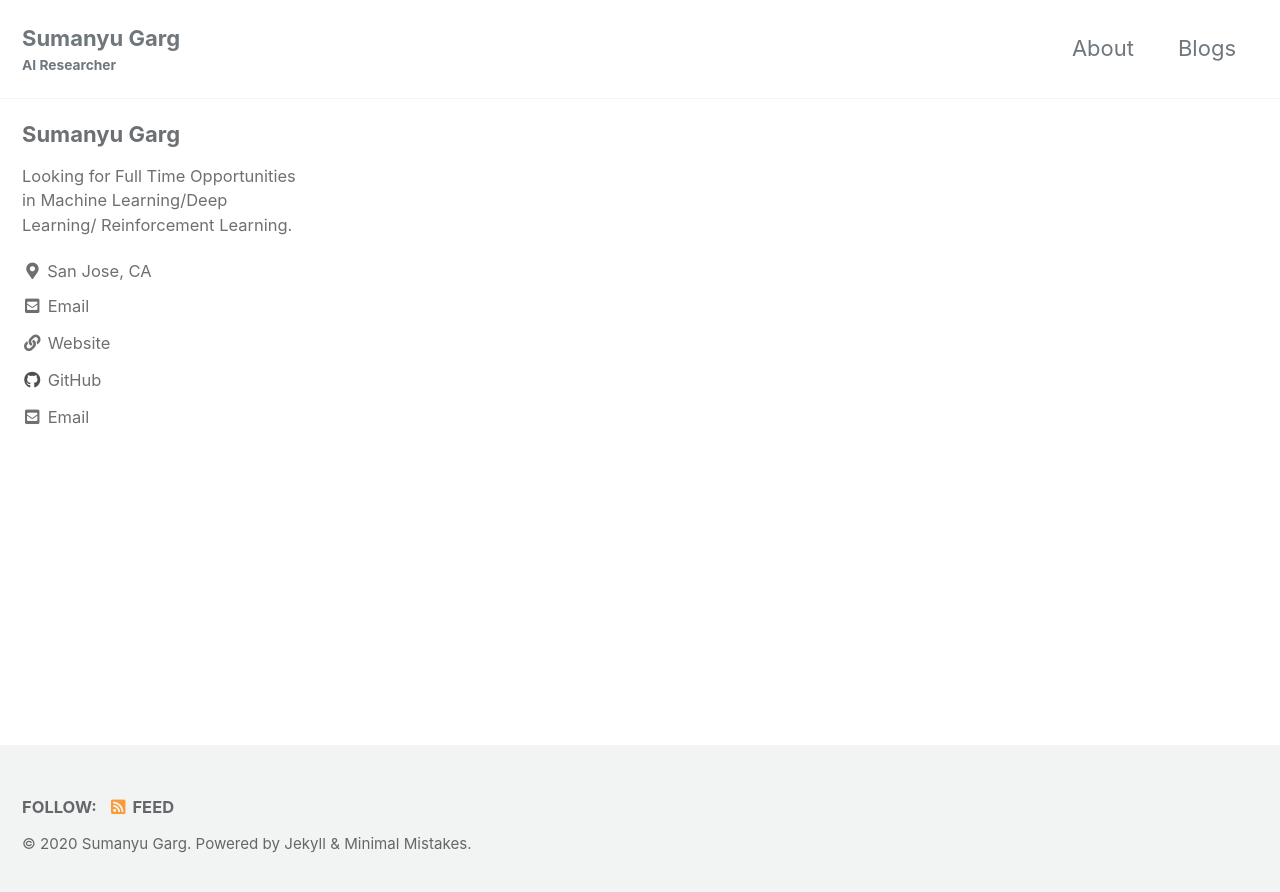
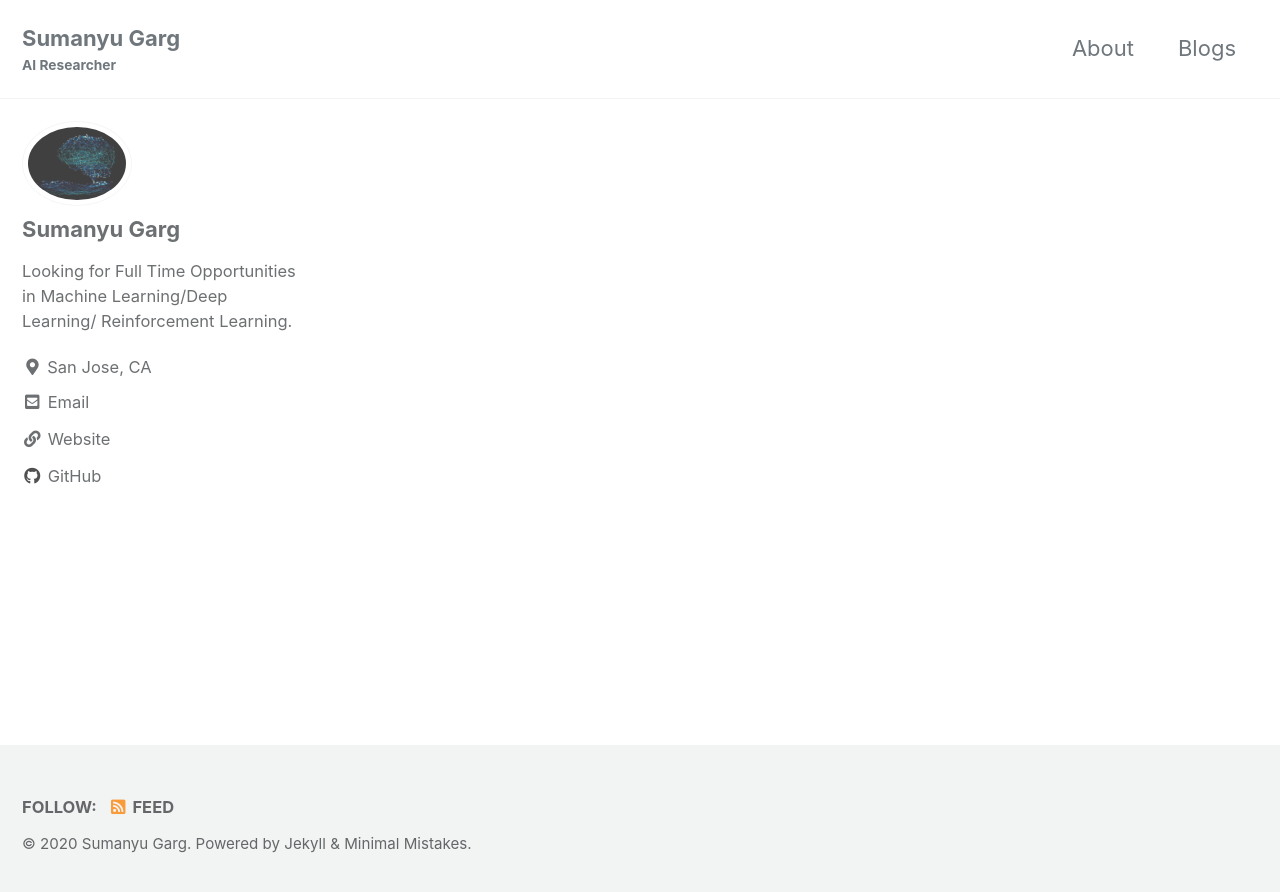
Before and after one commit to sumanyu-21/sumanyu-21.github.io, a Jekyll site: the page built from index.html, in a window 1280 px wide. Shown: the top 892 px of the page. Built offline with Jekyll 4.4.1, drawn with Linux system fonts in a browser that asks for light colours; cached includes are drawn as plain includes; the list of posts is cut into pages by our own code.

Commit message:
Update _config.yml

```diff
--- a/_config.yml
+++ b/_config.yml
@@ -94,10 +94,10 @@ analytics:
 # Site Author
 author:
   name             : "Sumanyu Garg"
-  avatar           : #"/Images/AI.jpg"
+  avatar           : "/Images/AI.jpg"
   bio              : "Looking for Full Time Opportunities in Machine Learning/Deep Learning/ Reinforcement Learning."
   location         : "San Jose, CA"
-  email            : "sumgarg@iu.edu"
+  email            : #"sumgarg@iu.edu"
   links:
     - label: "Email"
       icon: "fas fa-fw fa-envelope-square"
```
